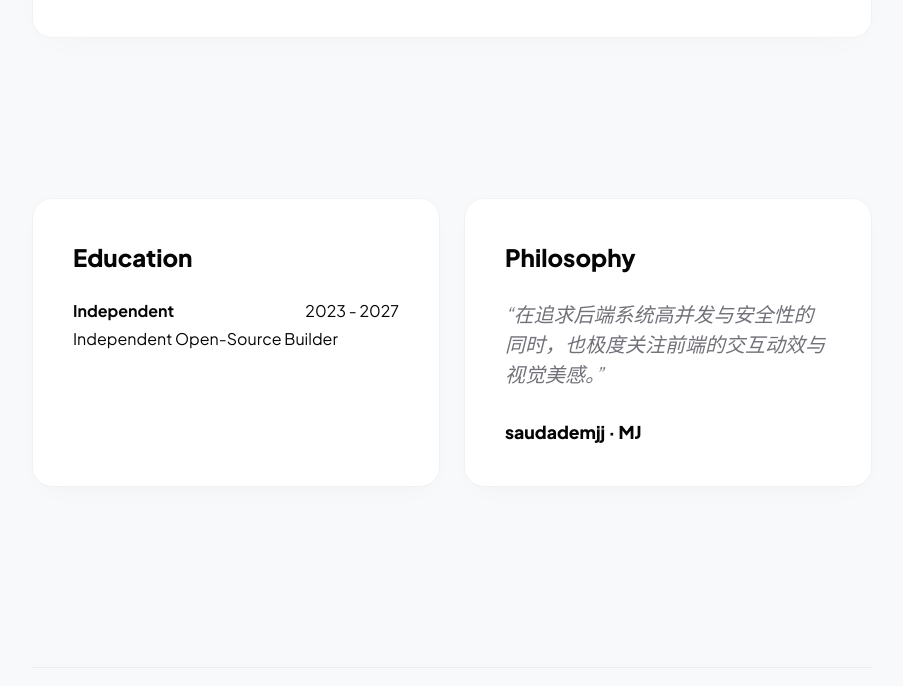
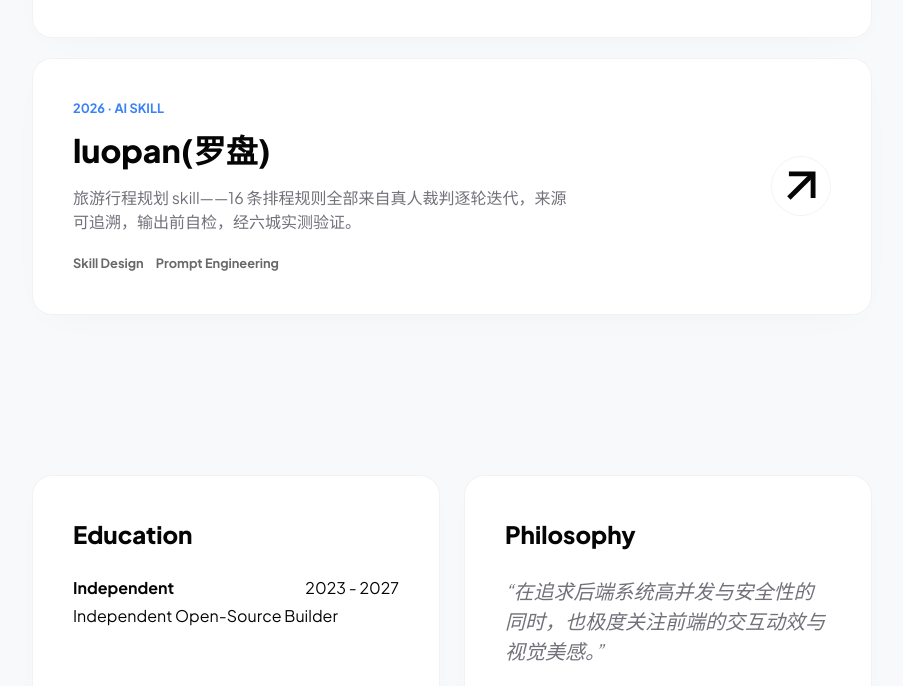
Before and after one commit to saudademjj/saudademjj.github.io, a plain HTML site: page index.html in a window 1280 px wide. Shown: the part 2671-3357 px from the top of the page, without its empty margins (328-1231 px from the left). Drawn offline with Linux system fonts and the light colour scheme.

Commit message:
Add luopan project card to Selected Works

```diff
--- a/index.html
+++ b/index.html
@@ -143,6 +143,22 @@
                             <svg viewBox="0 0 24 24" fill="none" stroke="currentColor" stroke-width="2"><line x1="7" y1="17" x2="17" y2="7"></line><polyline points="7 7 17 7 17 17"></polyline></svg>
                         </div>
                     </div>
+
+                    <!-- Project 4 -->
+                    <div class="work-card glass reveal">
+                        <div class="work-info">
+                            <div class="work-meta">2026 · AI Skill</div>
+                            <h3 class="work-title">luopan(罗盘)</h3>
+                            <p class="work-description">旅游行程规划 skill——16 条排程规则全部来自真人裁判逐轮迭代，来源可追溯，输出前自检，经六城实测验证。</p>
+                            <div class="work-tags">
+                                <span>Skill Design</span><span>Prompt Engineering</span>
+                            </div>
+                        </div>
+                        <a href="/luopan/" class="work-link-overlay"></a>
+                        <div class="work-arrow">
+                            <svg viewBox="0 0 24 24" fill="none" stroke="currentColor" stroke-width="2"><line x1="7" y1="17" x2="17" y2="7"></line><polyline points="7 7 17 7 17 17"></polyline></svg>
+                        </div>
+                    </div>
                 </div>
             </section>
 
```
